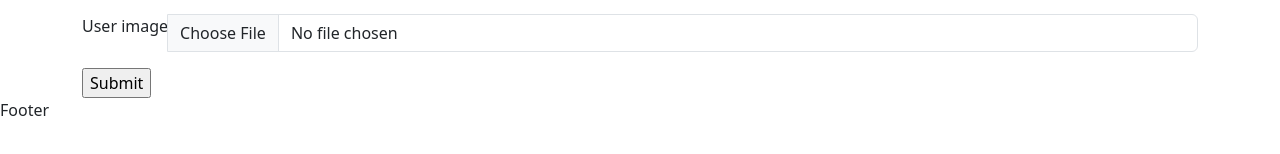
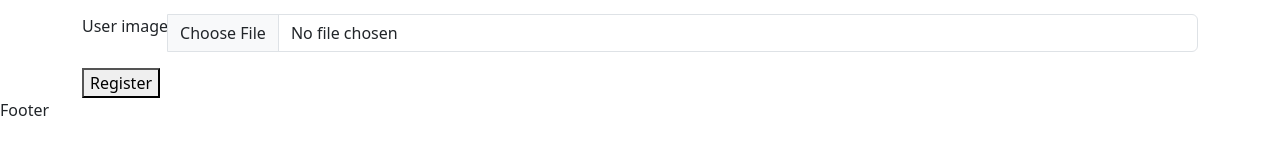
Before and after one commit to WA-A/E-commerce-Advance-Project, a React (Vite) app: page /register in a window 1280 px wide. Shown: the part 250-404 px from the top of the page. Built offline with nearby package versions, Linux system fonts and the light colour scheme.

Commit message:
Handel Disabled

```diff
--- a/src/component/web/Register/Register.jsx
+++ b/src/component/web/Register/Register.jsx
@@ -4,9 +4,6 @@ import {useFormik } from 'formik';
 import {ValidateSchema} from '../Validate/Validate.js'
 
 export default function Register() {
-
-    // const
-
 
      const formik = useFormik(
       {
@@ -92,7 +89,7 @@ export default function Register() {
     <h2> Create Account</h2>
     <form onSubmit={formik.handleSubmit}>
       {renderinputsRequired}
-      <input type='submit'/>
+      <button type='submit' disabled={!formik.isValid}> Register </button>   {/* Inside formik there is isvalid , When input is error disabled button*/}
       </form>
     </div>
 
```
